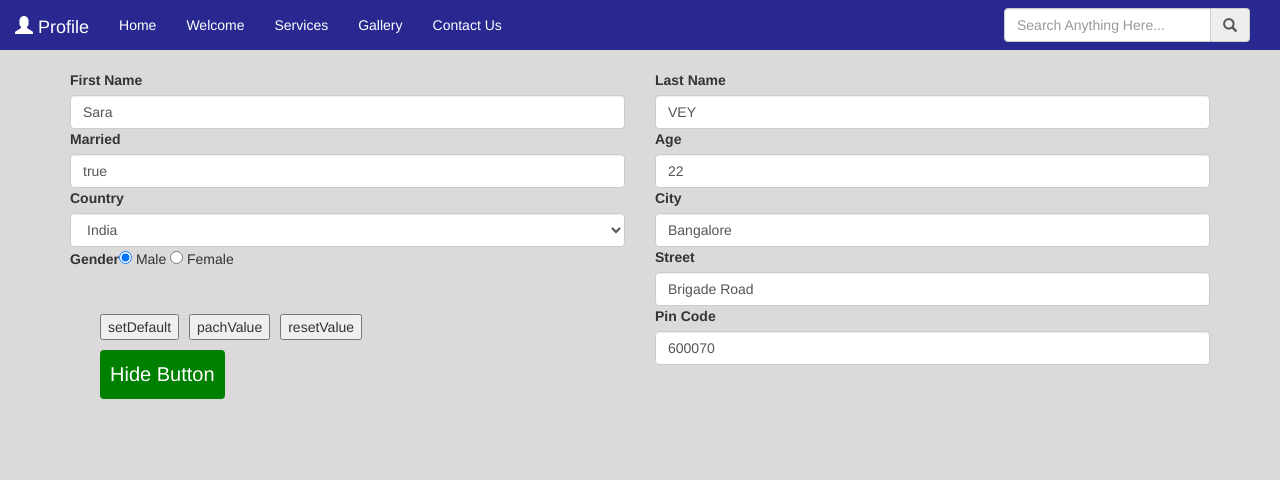
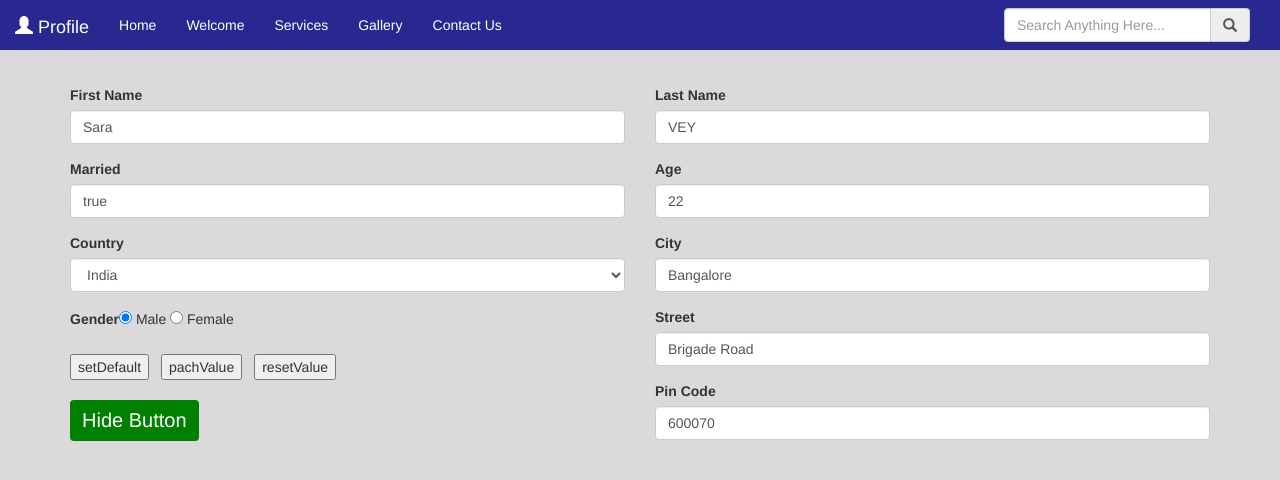
Before and after one commit to veysara/Form-Angular-Project, an Angular app: page /test-form in a window 1280 px wide. Shown: the top 480 px of the page. Built offline with nearby package versions, Linux system fonts and the light colour scheme.

Commit message:
update style

```diff
--- a/src/app/components/test-form/test-form.component.scss
+++ b/src/app/components/test-form/test-form.component.scss
@@ -1,6 +1,6 @@
 .container{
     .form{
-        padding: 20px;
+        // padding: 20px;
         .header-center{
             h1{
                 color: red;
@@ -20,12 +20,14 @@
             text-align: center;
             width: 19%;
             button{
-                margin-left: 10px;
+                // margin-left: 10px;
+                margin-right: 12px;
             }
         }
         .btn{
-            padding: 10px;
-            margin: 10px;
+            // padding: 10px;
+            // margin: 10px;
+            margin-top: 20px;
             background-color: green;
             color: white;
             font-size: 20px;
--- a/src/styles.scss
+++ b/src/styles.scss
@@ -2,3 +2,6 @@
 body{
     background-color: rgb(219, 217, 217);
 }
+.content{
+    margin-top: 15px;
+}
```
